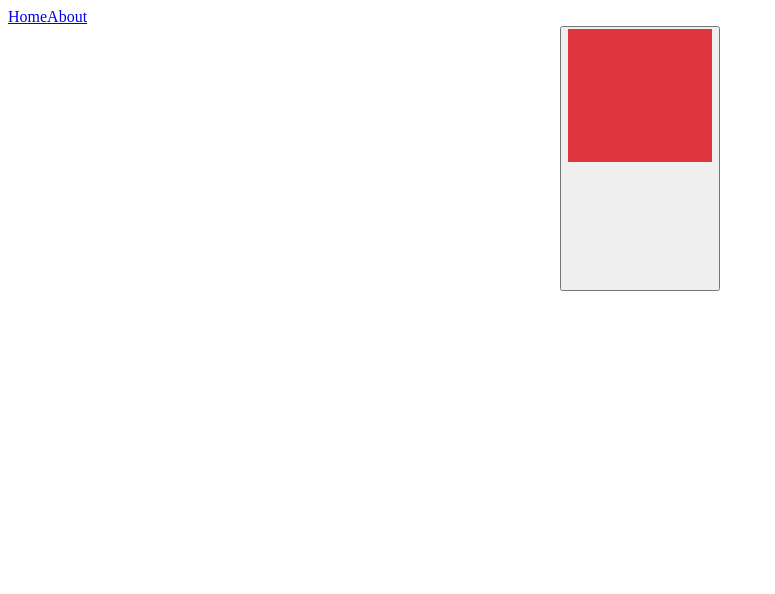
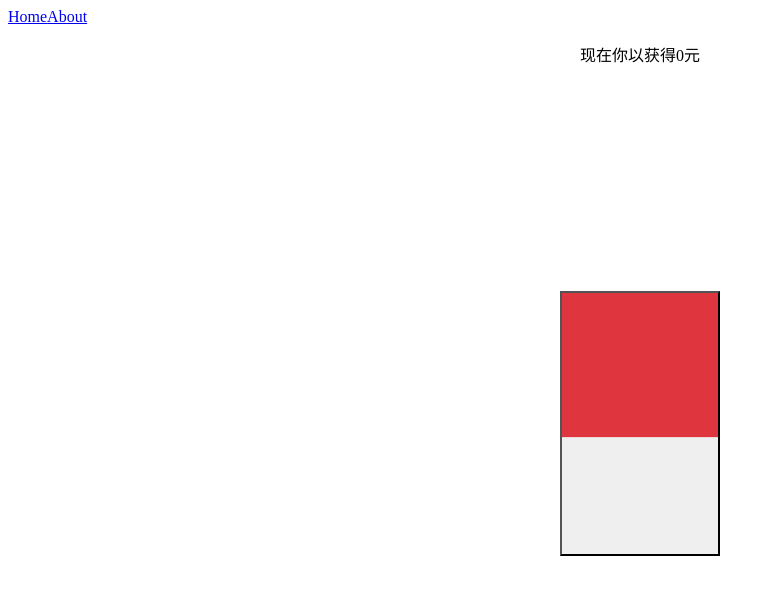
Before and after one commit to 0x002500/red-packet, a Vue app: page / in a window 1280 px wide. Shown: the top 594 px of the page, without its empty margins (0-775 px from the left). Built offline with nearby package versions, Linux system fonts and the light colour scheme.

Commit message:
[feat] make the picture full of the button

```diff
--- a/src/views/HomeView.vue
+++ b/src/views/HomeView.vue
@@ -2,14 +2,32 @@
 
 </script>
 
+<script>
+export default {
+  data() {
+    return {
+      count: 0
+    }
+  }
+}
+</script>
+
 <template>
-  <button class="main-button"><img src="/red-packet.png" alt="The picture for an red packet" /></button>
+  <p class="title">现在你以获得{{ count }}元</p>
+  <button @click="count++" class="main-button"><img src="/red-packet.png" alt="The picture for an red packet" /></button>
 </template>
 
 <style>
-  .main-button {
-    position: absolute;
-            left: 50%;
-            transform: translate(-50%, 0);
-  }
+.main-button {
+  position: absolute;
+  left: 50%;
+  transform: translate(-50%, 100%);
+  background-image: url(/red-packet.png);
+  background-size: cover;
+}
+.title {
+  position: absolute;
+  left: 50%;
+  transform: translate(-50%, 0);
+}
 </style>
```
Also changed, not shown: src/App.vue (line endings or trailing spaces).
